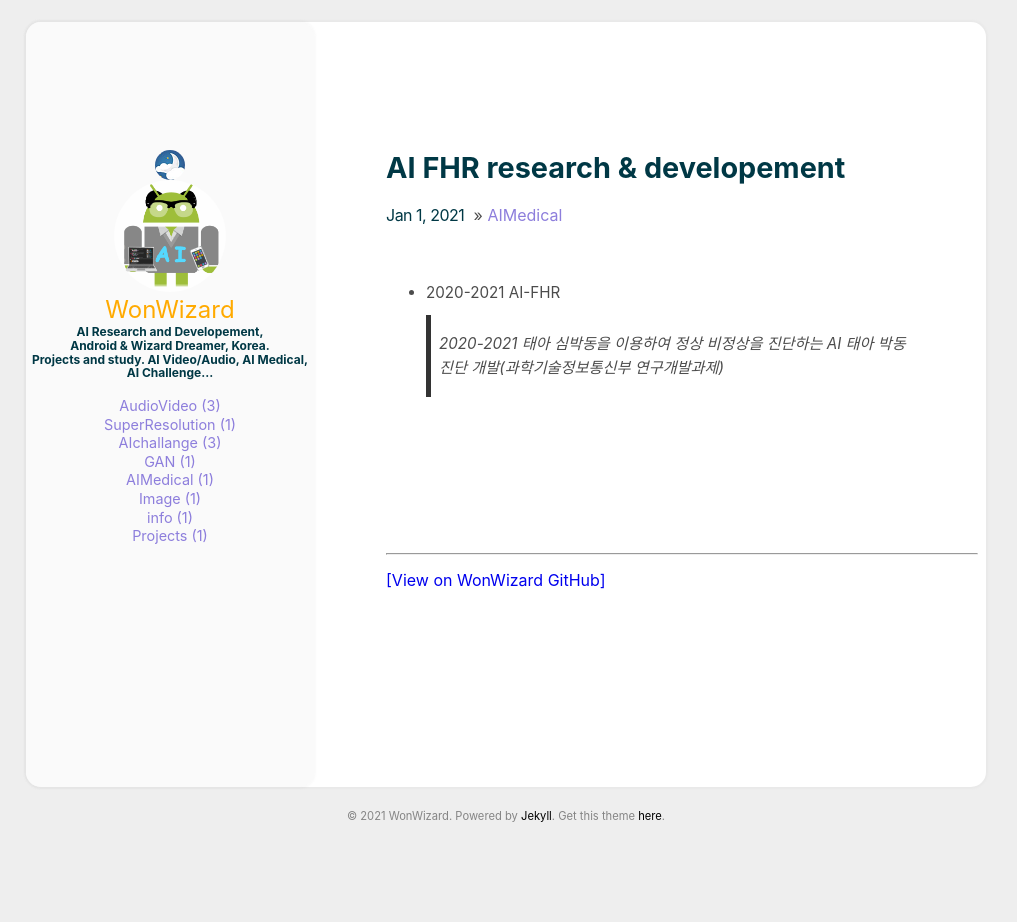
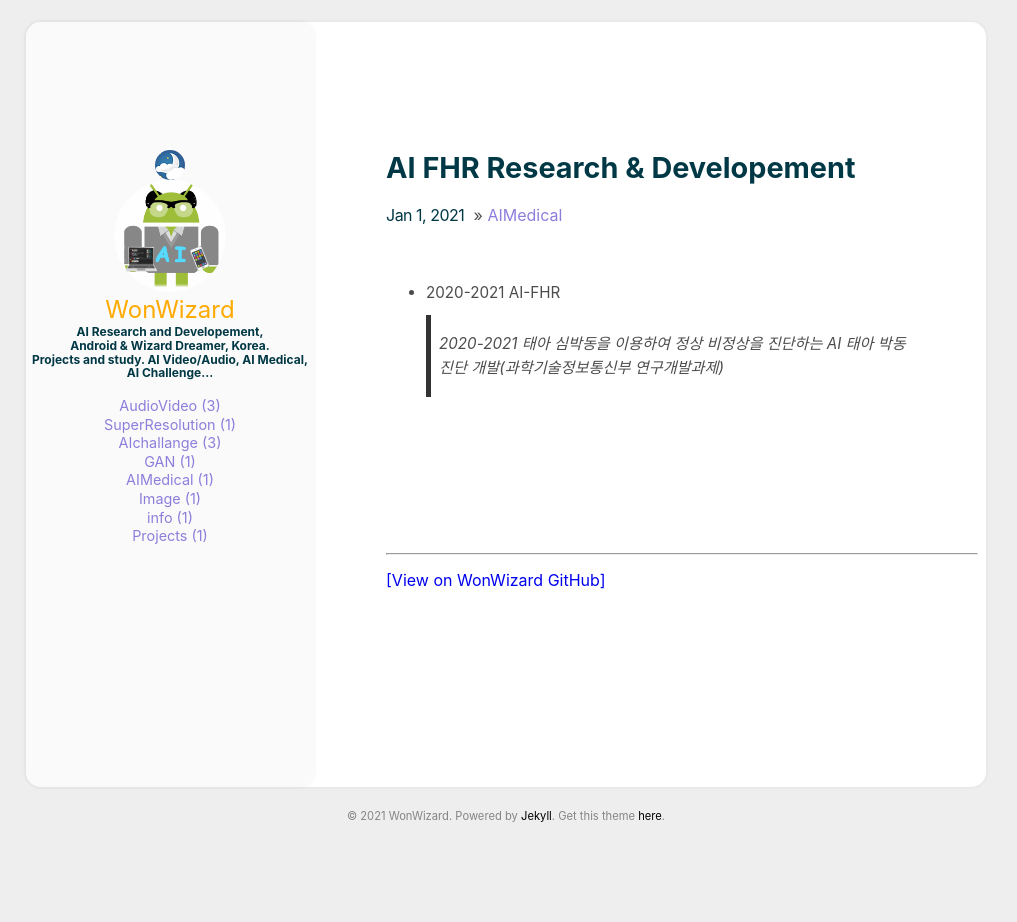
Before and after one commit to wonwizard/wonwizard.github.io, a Jekyll site: the page built from _posts/2021-01-01-AIFHR_rnd.md, in a window 1280 px wide. Shown: the whole page, without its empty margins (134-1151 px from the left). Built offline with Jekyll 4.4.1, drawn with Linux system fonts in a browser that asks for light colours.

```diff
--- a/_posts/2021-01-01-AIFHR_rnd.md
+++ b/_posts/2021-01-01-AIFHR_rnd.md
@@ -1,5 +1,5 @@
 ---
-title: AI FHR research & developement
+title: AI FHR Research & Developement
 categories: [AIMedical]
 comments: true
 ---
```
